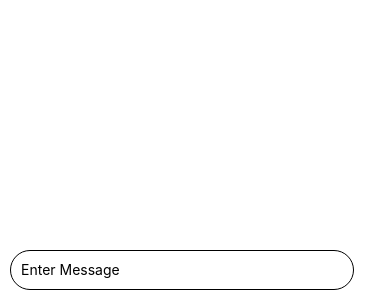
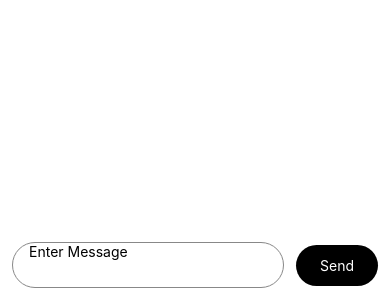
Before and after one commit to WShreyash/Aura, a React Native app: screen / in a window 390 px wide. Shown: the part 544-844 px from the top of the page. Built offline with nearby package versions, Linux system fonts and the light colour scheme.

Commit message:
Added Send button with send functionality

```diff
--- a/App.js
+++ b/App.js
@@ -1,21 +1,58 @@
-import React from 'react';
-import { StatusBar } from 'expo-status-bar';
-import { StyleSheet, Text, View } from 'react-native';
+import React, { useState } from 'react';
+import { FlatList, StyleSheet, Text, TouchableOpacity, View } from 'react-native';
 import MessageInput from './Components/MessageInput';
+import { SafeAreaProvider, SafeAreaView } from 'react-native-safe-area-context';
+import { MessageItem } from './Components/MessageItem';
 
 export default function App() {
+
+  const [messages, setMessages] = useState([]);
+  const [text, setText] = useState();
+  const addMessage = () => {
+    setMessages([text, ...messages])
+    setText('');
+  };
+
+  const onChangeText = (txt) => {
+    setText(txt)
+  }
+
   return (
-    <View style={styles.container}>
-      <StatusBar style="auto" />
-      <MessageInput />
-    </View>
+    <SafeAreaProvider>
+      <SafeAreaView style={{ flex: 1 }}>
+        <View style={styles.messageView} >
+          <FlatList data={messages}
+            contentContainerStyle={{ gap: 12, paddingHorizontal: 12, paddingTop:12 }}
+            keyExtractor={(item, index) => index}
+            renderItem={({ item }) => <MessageItem title={item} />
+            } />
+        </View>
+        <View style={styles.bottomView}>
+          <MessageInput text={text} onChangeText={onChangeText} />
+          <TouchableOpacity
+            style={{ backgroundColor: '#000', paddingVertical: 12, paddingHorizontal: 24, borderRadius: 24 }}
+            onPress={addMessage}>
+            <Text style={{ color: 'white' }}>Send</Text>
+          </TouchableOpacity>
+        </View>
+      </SafeAreaView>
+    </SafeAreaProvider>
   );
 }
+
+
 
 const styles = StyleSheet.create({
   container: {
     flex: 1,
-    justifyContent:'flex-end',
-    alignItems:'',
   },
+  messageView: {
+    flex: 1,
+  },
+  bottomView: {
+    flexDirection: 'row',
+    gap: 12,
+    padding: 12,
+    alignItems: 'center'
+  }
 });
--- a/Components/MessageInput.js
+++ b/Components/MessageInput.js
@@ -1,46 +1,32 @@
 import React from 'react';
-import { View, StyleSheet, TextInput,KeyboardAvoidingView,Platform } from 'react-native';
-import { SafeAreaView, SafeAreaProvider } from 'react-native-safe-area-context';
+import { View, StyleSheet, TextInput, KeyboardAvoidingView, Platform } from 'react-native';
 
-export default function MessageInput() {
+export default function MessageInput({text, onChangeText}) {
   return (
-    <SafeAreaProvider>
-      <SafeAreaView style={styles.safeArea}>
-      <KeyboardAvoidingView
-          style={styles.keyboardAvoidingView}
+    <KeyboardAvoidingView style={styles.container}
       behavior={Platform.OS === 'ios' ? 'padding' : 'height'}
     >
-        <View style={styles.container}>
       <TextInput
+        onChangeText={(text)=>onChangeText(text)}
+        value={text}
         multiline
+        numberOfLines={1}
         style={styles.input}
         placeholder="Enter Message"
       />
-        </View>
     </KeyboardAvoidingView>
-      </SafeAreaView>
-    </SafeAreaProvider>
   );
 }
 
 const styles = StyleSheet.create({
-  safeArea: {
-    flex: 1,
-    justifyContent:'flex-end',
-  },
-  keyboardAvoidingView: {
-    flex: 1,
-    justifyContent: 'flex-end',
-  },
   container: {
-    flexDirection:'row',
-    padding: 10,
+    flex:1,
   },
   input: {
-    height: 40,
-    borderWidth: 0.6,
-    padding: 10,
-    width: '93%',
+    height: 46,
+    borderWidth: 1.6,
+    borderColor:'#888',
+    paddingHorizontal: 16,
     borderRadius: 35,
   },
 });
--- /dev/null
+++ b/Components/MessageItem.js
@@ -0,0 +1,21 @@
+import { StyleSheet, Text, View } from "react-native"
+
+export const MessageItem = ({ title }) => (
+    <View style={styles.item}>
+        <Text style={styles.title}>{title}</Text>
+    </View>
+);
+
+const styles = StyleSheet.create({
+    item: {
+        backgroundColor: '#ddd',
+        paddingHorizontal: 18,
+        paddingVertical: 12,
+        borderRadius: 32,
+        alignSelf:'flex-end'
+    },
+    title: {
+        textAlign: 'right',
+        fontSize: 16,
+    },
+});
```
Also changed, not shown: package.json (+4 -5 lines), 1 other file (tests, documents, lock files or other folders). Lines whose indentation alone changed are shown as unchanged.
